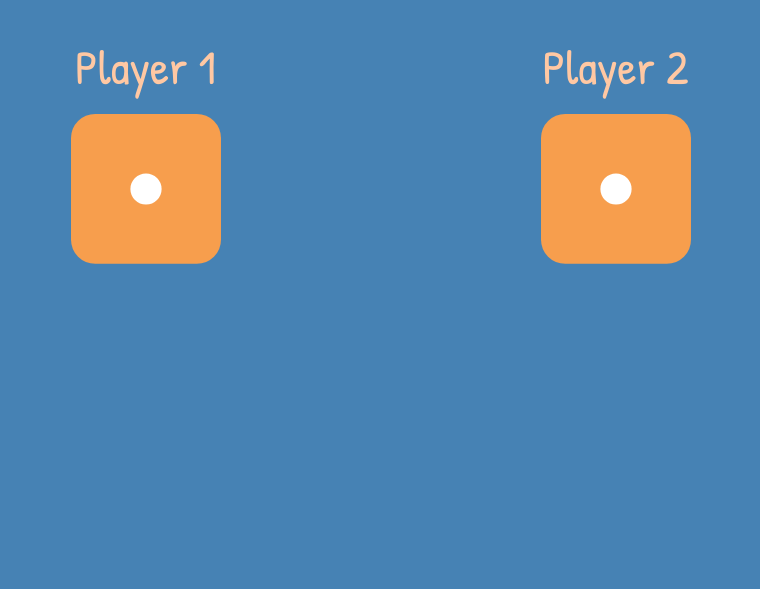
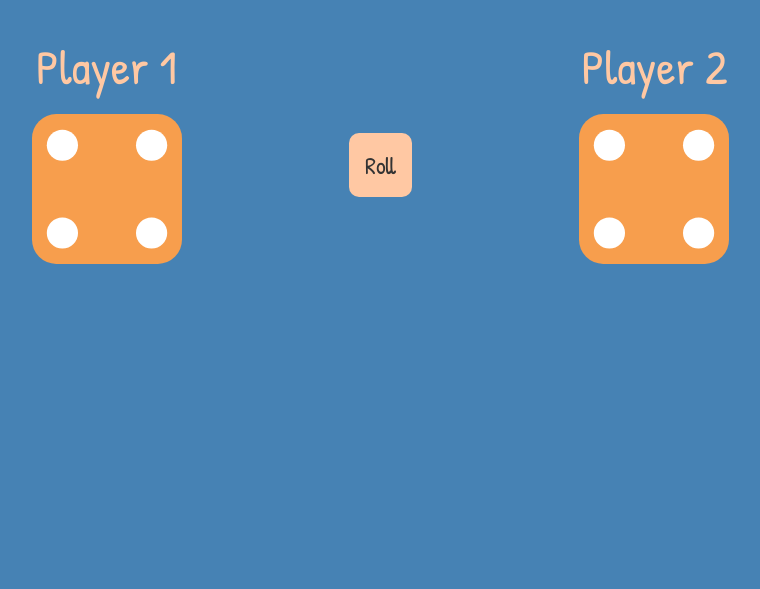
Before and after one commit to Hillzkred/Dice-Game, a website: page dist/index.html in a window 1280 px wide. Shown: the part 211-800 px from the top of the page, without its empty margins (252-1012 px from the left). Drawn offline with Linux system fonts and the light colour scheme.

Commit message:
Added roll button

```diff
--- a/js/app.js
+++ b/js/app.js
@@ -0,0 +1,20 @@
+function diceRoll() {
+  const playerOneRoll = Math.ceil(Math.random() * 6);
+  const playerTwoRoll = Math.ceil(Math.random() * 6);
+
+  const playerOneDice = document.getElementById('dice-1');
+  playerOneDice.setAttribute('src', '/img/SVG/dice-' + playerOneRoll + '.svg');
+
+  const playerTwoDice = document.getElementById('dice-2');
+  playerTwoDice.setAttribute('src', '/img/SVG/dice-' + playerTwoRoll + '.svg');
+
+  if (playerOneRoll > playerTwoRoll) {
+    document.querySelector('h1').innerText = 'Player 1 Wins!';
+  } else if (playerTwoRoll > playerOneRoll) {
+    document.querySelector('h1').innerText = 'Player 2 Wins!';
+  } else if (playerOneRoll === playerTwoRoll) {
+    document.querySelector('h1').innerText = "It's a Draw!";
+  }
+}
+
+diceRoll();
--- a/scss/main.scss
+++ b/scss/main.scss
@@ -18,25 +18,43 @@ body {
     }
 }
 
-#players {
+#game-container {
     font-size: 3rem;
     ul {
         display: flex;
         list-style: none;
+        align-items: center;
         justify-content: center;
         margin-top: 50px;
         margin-right: 15px;
 
-        li {
-            text-align: center;
+        .players {
             margin-right: 10rem;
             margin-left: 10rem;
-            color:#ffc8a3;
+            width: 165px;
+
+            li {
+                text-align: center;
+                color:#ffc8a3;
+            }
+
+
+            img {
+                margin-top: 15px;
+                width: 150px;
+            }
         }
 
-        img {
-            margin-top: 15px;
-            width: 150px;
+        .roll-btn{
+            a {
+                text-decoration: none;
+                color: #333;
+                font-size: 1.5rem;
+                padding: 1rem;
+                background-color: #ffc8a3;
+                border-radius: 10px;
+            }
         }
+
     }
 }
```
Also changed, not shown: dist/css/main.css, dist/index.html, 1 other file.
